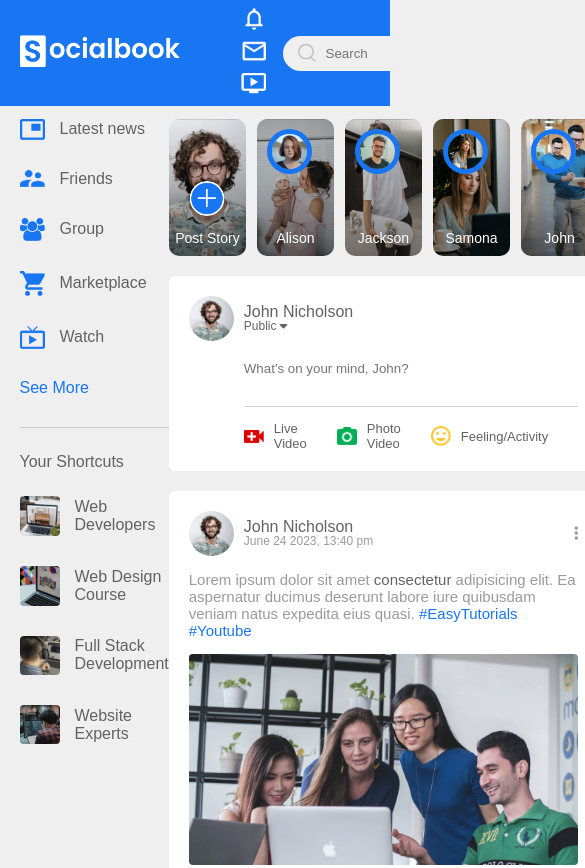
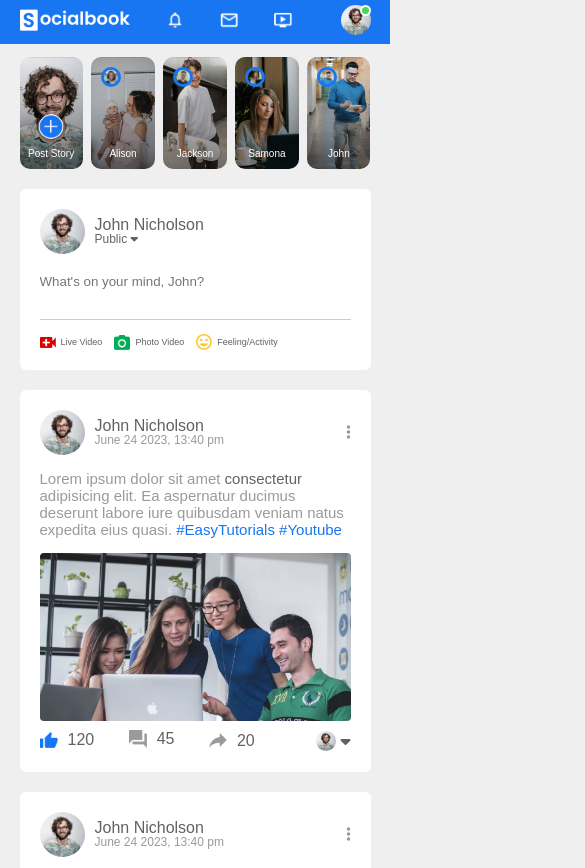
Before and after one commit to aditya-7562/SocialBook, a plain HTML site: page index.html in a window 390 px wide. Shown: the top 868 px of the page, 585 px wide, since content can reach past the window. Drawn offline with Linux system fonts and the light colour scheme.

Commit message:
media queries for home page responsiveness

```diff
--- a/style.css
+++ b/style.css
@@ -622,3 +622,68 @@ nav{
     bottom: 0;
     left: 0;
 }
+
+/* -------------------media query for homepage-------------------*/
+
+@media (max-width: 900px){
+    .right-sidebar{
+        display: none;
+    }
+    .left-sidebar{
+     display: none;
+    }
+    nav{
+        flex-wrap: wrap;
+    }
+    .search-box{
+        display: none;
+    }
+    .logo{
+        width: 110px;
+        margin-right: 20px;
+    }
+    .nav-left ul li img{
+        width: 20px;
+        margin: o 8px;
+    }
+    .nav-user-icon img{
+        width: 30px;
+    }
+    .nav-user-icon{
+        margin-left: 0;
+    }
+    .add-post-links{
+        flex-wrap: wrap;
+    }
+    .main-content{
+        flex-basis: 100%;
+    }
+    .story img{
+       width: 20px;
+       border-width: 3px;
+    }
+    .story p{
+        font-size: 10px;
+    }
+    .story.story1 img{
+        width: 25px;
+        bottom: 30px;
+    }
+    .add-post-links a{
+        margin-right: 12px;
+        font-size: 9px;
+    }
+    .add-post-links a img{
+        width: 16px;
+        margin-right: 5px;
+    }
+    .post-input-container{
+        padding-left: 0;
+    }
+}
+
+/* ------------------media query for profile page------------------ */
+
+@media (max-width: 900px){
+
+}
```
